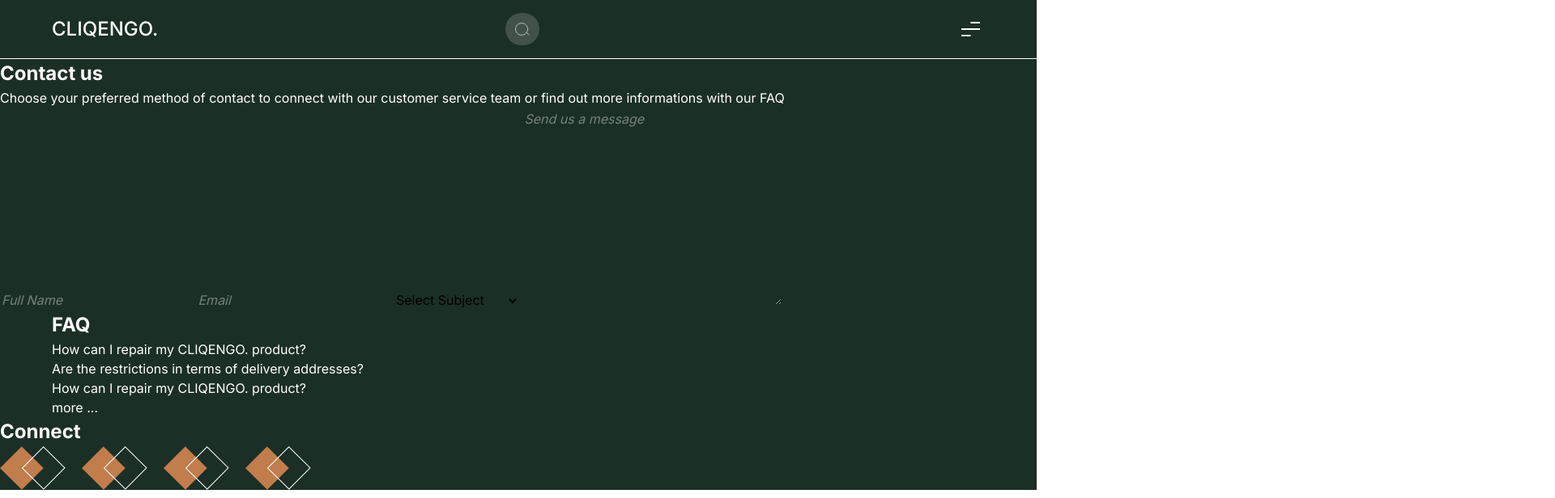
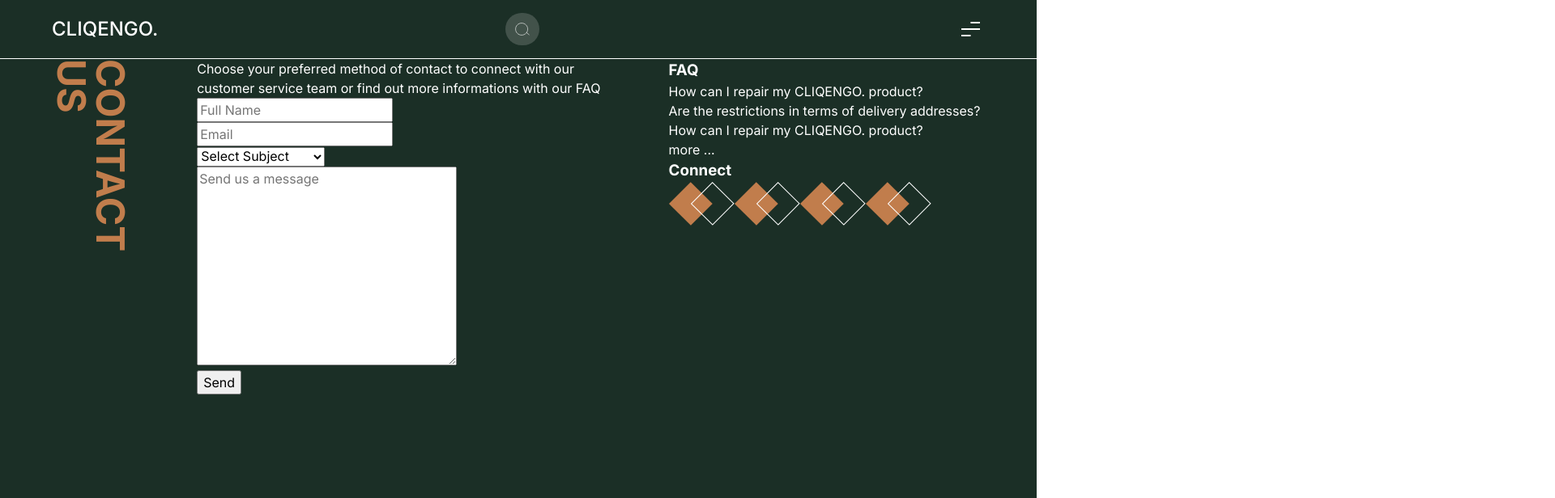
Before and after one commit to revou-fsse-1/w5-company-website-group-g, a plain HTML site: page contact.html in a window 1280 px wide. Shown: the top 616 px of the page at 81% size, 1920 px wide, since content can reach past the window. Drawn offline with Linux system fonts and the light colour scheme.

Commit message:
revised contact.html and contact.css

```diff
--- a/contact.css
+++ b/contact.css
@@ -1,32 +1,27 @@
-.contact-us h2, .contact-us p{
-    color:var(--color-white)
+.contact-us h2,
+.contact-us p,
+.contact-us h3 {
+    color: var(--color-white);
 }
+
+.contact-us h2 {
+    writing-mode: vertical-rl;
+    color: var(--color-brown);
+    font-size: 3rem;
+    line-height: 100%;
+}
+
 .flex {
     display: flex;
-    gap:20px;
 }
 
 section.contact-us {
     background-color: var(--color-green);
 }
 
-select:required:invalid {
-    color: rgba(255, 255, 255, 0.4);
-    font-style: italic;
+.grid.container {
+    display: grid;
+    grid-template-columns: 10% 45% 45%;
+    gap: 4rem;
+    min-height: 100vh;
 }
-
-input, select, textarea {
-    border:none;
-    border-bottom: 1px var(--color-white);
-    background-color: rgba(0, 0, 0, 0);
-
-}
-
-input, textarea{
-    color:var(--color-white);
-}
-
-input::placeholder, textarea::placeholder, option[value="default"] {
-color: rgba(255, 255, 255, 0.4);
-font-style: italic;
-}
--- a/contact.html
+++ b/contact.html
@@ -40,85 +40,114 @@
         </header>
         <!-- CONTACT US -->
         <section class="contact-us">
-    <div class="title-container">
-        <h2>
-            Contact us
-        </h2>
+            <div class="grid container">
+                <div class="grid-item title-container">
+                    <h2>CONTACT<br />US</h2>
                 </div>
-    <p>
-        Choose your preferred method of contact to connect with our customer service team or find out more informations with our FAQ
+                <div class="grid-item">
+                    <p class="contact-us-description">
+                        Choose your preferred method of contact to connect with
+                        our customer service team or find out more informations
+                        with our FAQ
                     </p>
-    <form>
+                    <form class="contact-us-form">
+                        <div>
                             <input
-        class="name-input" required
+                                class="name-input"
+                                required
                                 type="text"
                                 placeholder="Full Name"
                             />
+                        </div>
+                        <div>
                             <input
-        class="email-input" required
+                                class="email-input"
+                                required
                                 type="email"
                                 placeholder="Email"
                             />
+                        </div>
+                        <div>
                             <select>
-        <option value="" selected disabled hidden>Select Subject</option>
+                                <option value="" selected disabled hidden>
+                                    Select Subject
+                                </option>
                                 <option value="">Customer Service</option>
                                 <option value="">Product Complain</option>
                                 <option value="">Business Query</option>
                             </select>
-    <textarea name="message" rows="10" cols="30" placeholder="Send us a message"></textarea>
+                        </div>
+                        <div>
+                            <textarea
+                                name="message"
+                                rows="10"
+                                cols="30"
+                                placeholder="Send us a message"
+                            ></textarea>
+                        </div>
+                        <button>Send</button>
                     </form>
+                </div>
+                <div class="grid-item">
                     <div class="FAQ container">
-    <h2>FAQ</h2>
+                        <h3>FAQ</h3>
                         <div class="question container">
                             <a>
-            <p>
-                How can I repair my CLIQENGO. product?
-            </p>
+                                <p>How can I repair my CLIQENGO. product?</p>
                                 <div class="arrow">
-                <img>
+                                    <img />
                                 </div>
                             </a>
                         </div>
                         <div class="question container">
                             <a>
                                 <p>
-                Are the restrictions in terms of delivery addresses?
+                                    Are the restrictions in terms of delivery
+                                    addresses?
                                 </p>
                                 <div class="arrow">
-                <img>
+                                    <img />
                                 </div>
                             </a>
                         </div>
                         <div class="question container">
                             <a>
-            <p>
-                How can I repair my CLIQENGO. product?
-            </p>
+                                <p>How can I repair my CLIQENGO. product?</p>
                                 <div class="arrow">
-                <img>
+                                    <img />
                                 </div>
                             </a>
                         </div>
                         <div class="question container">
                             <a>
-            <p>
-                more ...
-            </p>
+                                <p>more ...</p>
                                 <div class="arrow">
-                <img>
+                                    <img />
                                 </div>
                             </a>
                         </div>
                     </div>
                     <div>
-    <h2>
-        Connect
-    </h2>
+                        <h3>Connect</h3>
                         <div class="soc-med flex">
-        <a><img src="./assets/icons/twin-square-decoration.svg"/></a>
-        <a><img src="./assets/icons/twin-square-decoration.svg"/></a>
-        <a><img src="./assets/icons/twin-square-decoration.svg"/></a>
-        <a><img src="./assets/icons/twin-square-decoration.svg"/></a>
+                            <a
+                                ><img
+                                    src="./assets/icons/twin-square-decoration.svg"
+                            /></a>
+                            <a
+                                ><img
+                                    src="./assets/icons/twin-square-decoration.svg"
+                            /></a>
+                            <a
+                                ><img
+                                    src="./assets/icons/twin-square-decoration.svg"
+                            /></a>
+                            <a
+                                ><img
+                                    src="./assets/icons/twin-square-decoration.svg"
+                            /></a>
+                        </div>
+                    </div>
                 </div>
             </div>
         </section>
```
Lines whose indentation alone changed are shown as unchanged.
